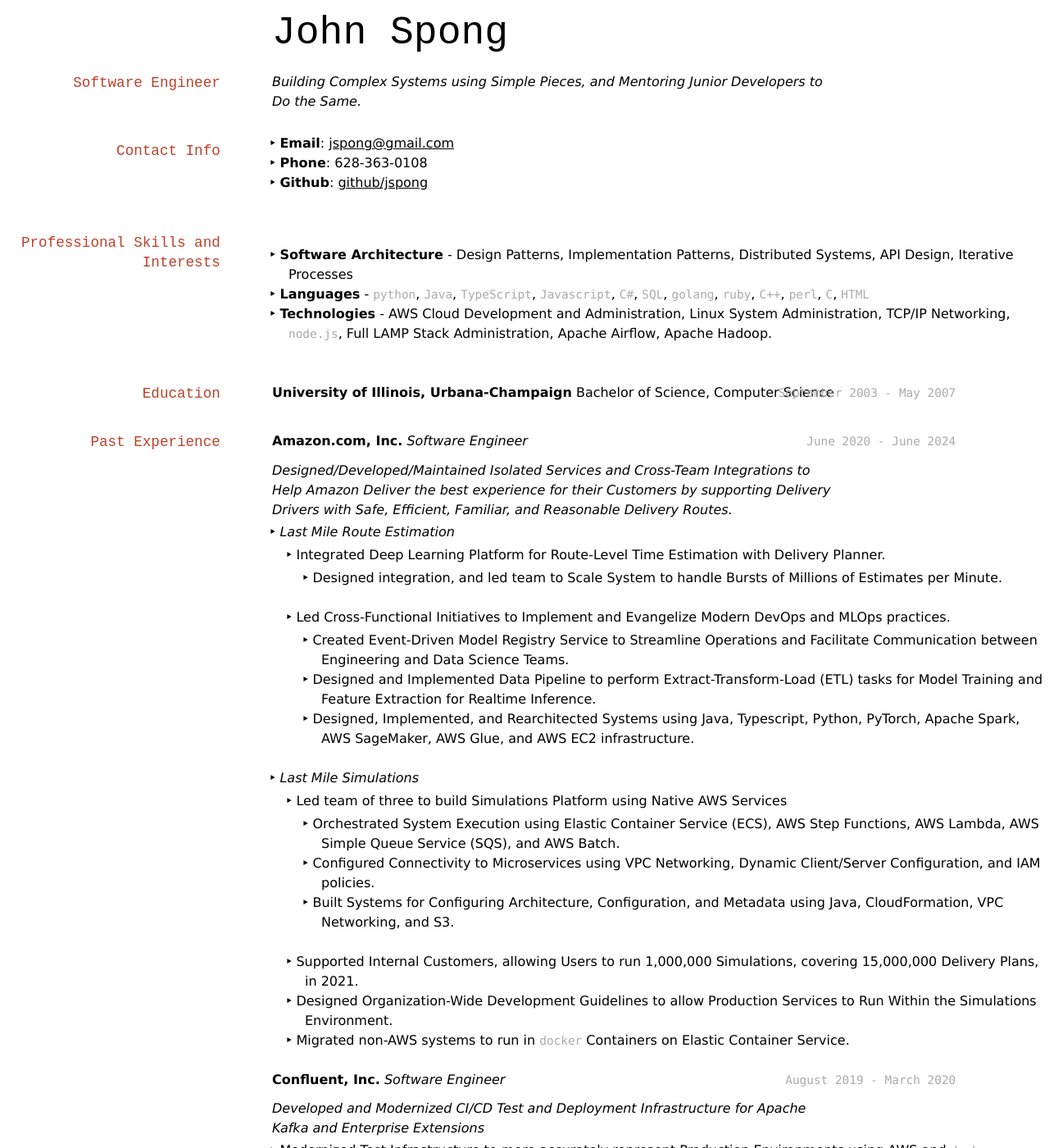
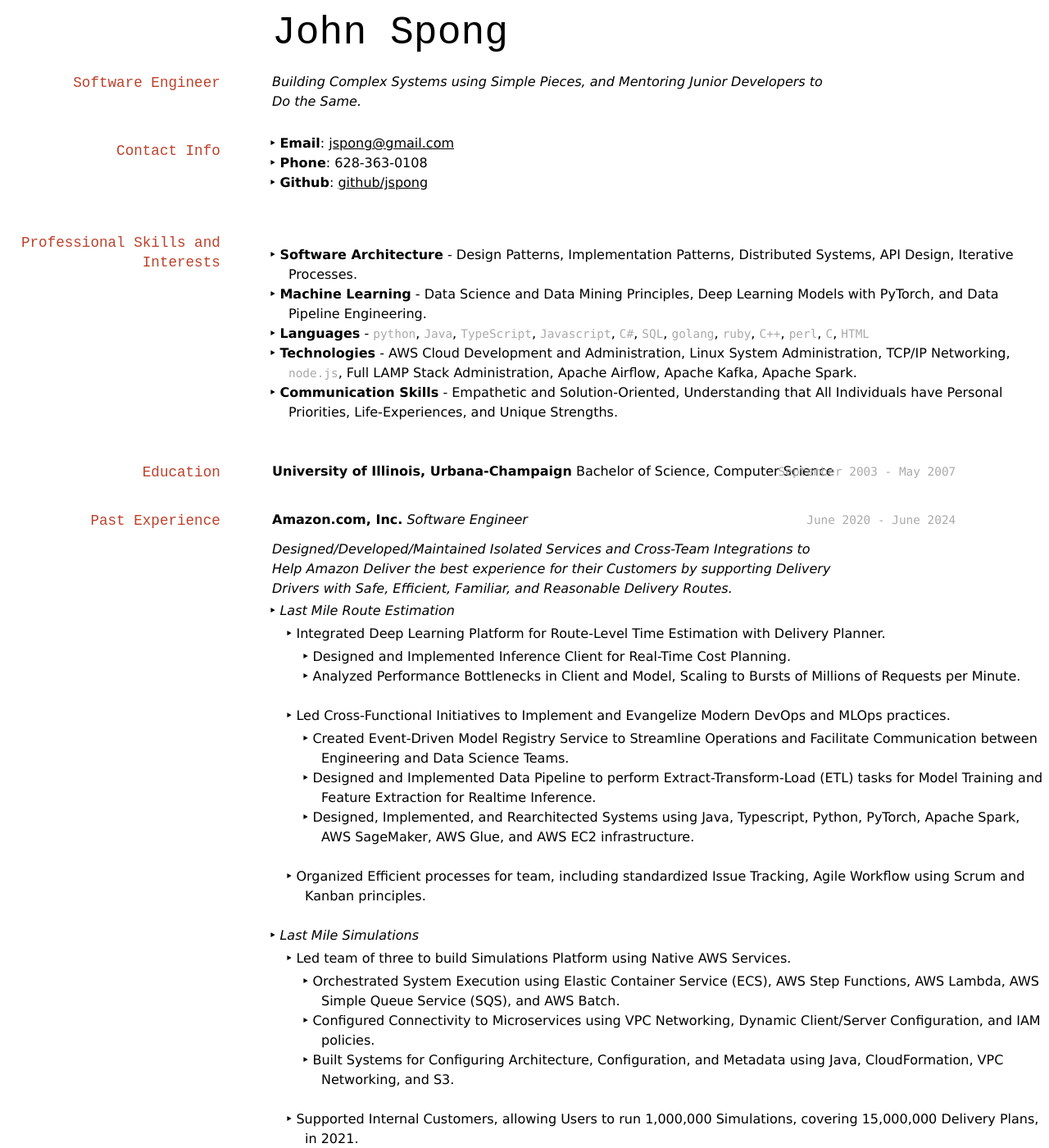
Before and after one commit to jspong/jspong.github.io, a Jekyll site: the page built from resume.md, in a window 1280 px wide and 1400 px high. Shown: the whole window at 82% size. Built offline with Jekyll 4.4.1, drawn with Linux system fonts in a browser that asks for light colours; some of the changed text lies outside the part shown.

Commit message:
Update Resume for Machine Learning positions.

```diff
--- a/resume.md
+++ b/resume.md
@@ -22,9 +22,11 @@
 
 ## Professional Skills and Interests
 
-* **Software Architecture** - Design Patterns, Implementation Patterns, Distributed Systems, API Design, Iterative Processes
+* **Software Architecture** - Design Patterns, Implementation Patterns, Distributed Systems, API Design, Iterative Processes.
+* **Machine Learning** - Data Science and Data Mining Principles, Deep Learning Models with PyTorch, and Data Pipeline Engineering.
 * **Languages** - `python`, `Java`, `TypeScript`, `Javascript`, `C#`, `SQL`, `golang`, `ruby`, `C++`, `perl`, `C`, `HTML`
-* **Technologies** - AWS Cloud Development and Administration, Linux System Administration, TCP/IP Networking, `node.js`, Full LAMP Stack Administration, Apache Airflow, Apache Hadoop.
+* **Technologies** - AWS Cloud Development and Administration, Linux System Administration, TCP/IP Networking, `node.js`, Full LAMP Stack Administration, Apache Airflow, Apache Kafka, Apache Spark.
+* **Communication Skills** - Empathetic and Solution-Oriented, Understanding that All Individuals have Personal Priorities, Life-Experiences, and Unique Strengths.
 
 ## Education
 
@@ -42,14 +44,16 @@
 
 - *Last Mile Route Estimation*
   - Integrated Deep Learning Platform for Route-Level Time Estimation with Delivery Planner.
-    - Designed integration, and led team to Scale System to handle Bursts of Millions of Estimates per Minute.
+    - Designed and Implemented Inference Client for Real-Time Cost Planning.
+    - Analyzed Performance Bottlenecks in Client and Model, Scaling to Bursts of Millions of Requests per Minute.
   - Led Cross-Functional Initiatives to Implement and Evangelize Modern DevOps and MLOps practices.
     - Created Event-Driven Model Registry Service to Streamline Operations and Facilitate Communication between Engineering and Data Science Teams.
     - Designed and Implemented Data Pipeline to perform Extract-Transform-Load (ETL) tasks for Model Training and Feature Extraction for Realtime Inference.
     - Designed, Implemented, and Rearchitected Systems using Java, Typescript, Python, PyTorch, Apache Spark, AWS SageMaker, AWS Glue, and AWS EC2 infrastructure.
+  - Organized Efficient processes for team, including standardized Issue Tracking, Agile Workflow using Scrum and Kanban principles.
 
 - *Last Mile Simulations*
-  - Led team of three to build Simulations Platform using Native AWS Services
+  - Led team of three to build Simulations Platform using Native AWS Services.
     - Orchestrated System Execution using Elastic Container Service (ECS), AWS Step Functions, AWS Lambda, AWS Simple Queue Service (SQS), and AWS Batch.
     - Configured Connectivity to Microservices using VPC Networking, Dynamic Client/Server Configuration, and IAM policies.
     - Built Systems for Configuring Architecture, Configuration, and Metadata using Java, CloudFormation, VPC Networking, and S3.
@@ -61,7 +65,7 @@
 __Confluent, Inc.__
 *Software Engineer*
 
-_Developed and Modernized CI/CD Test and Deployment Infrastructure for Apache Kafka and Enterprise Extensions_
+_Developed and Modernized CI/CD Test and Deployment Infrastructure for Apache Kafka and Enterprise Extensions._
 
 * Modernized Test Infrastructure to more accurately represent Production Environments using AWS and `docker`.
 * Reduced system test execution time by 30% by running tests in parallel rather
@@ -109,8 +113,8 @@
 
 _Developed first Scalable and Reusable Integration Test Infrastructure for the Android Marketplace._
 
-* Wrote, Maintained, and executed Integration Tests for the Android
-  Marketplace using Java and Selenium
+* Wrote, Maintained, and Executed Integration Tests for the Android
+  Marketplace using Java and Selenium.
 * Designed API for Integration Tests and Refactored it into Existing
   Legacy Framework to allow all Developers to Create More Reliable and
   Scalable Tests.
```
